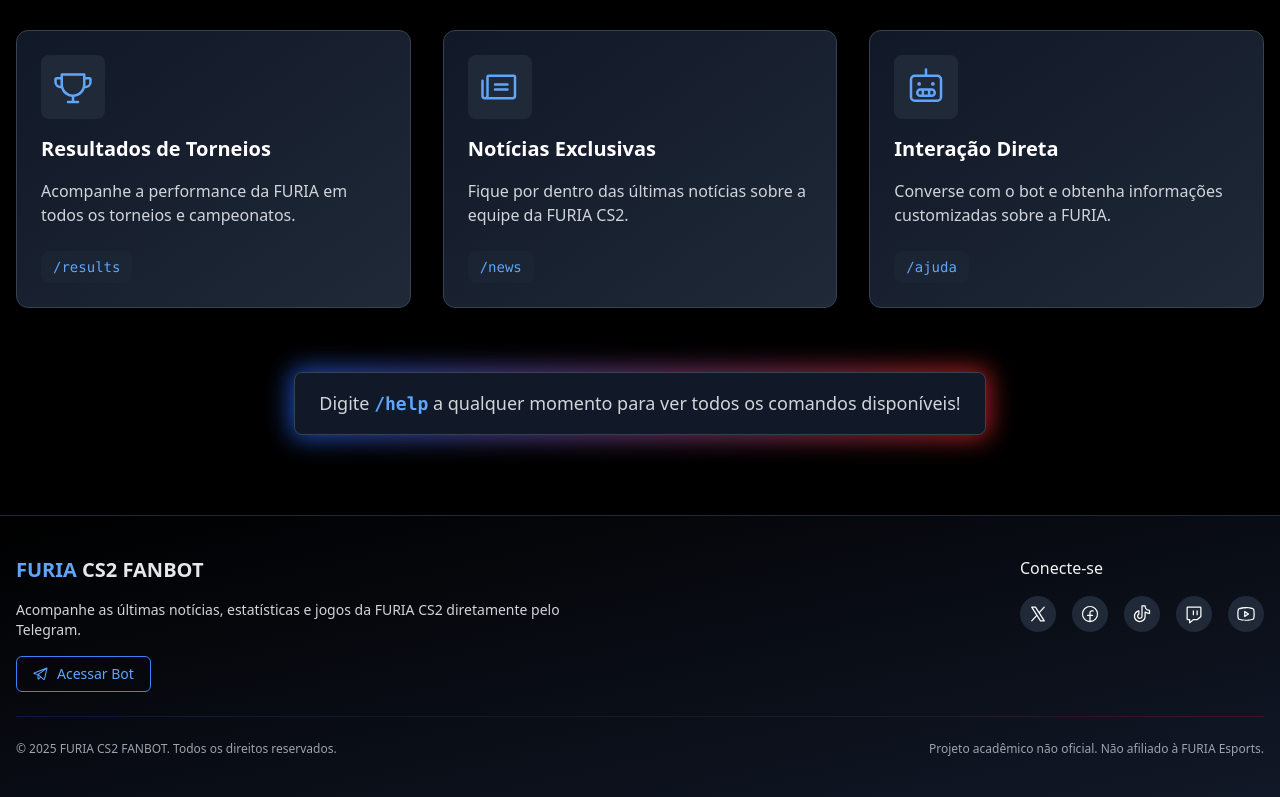
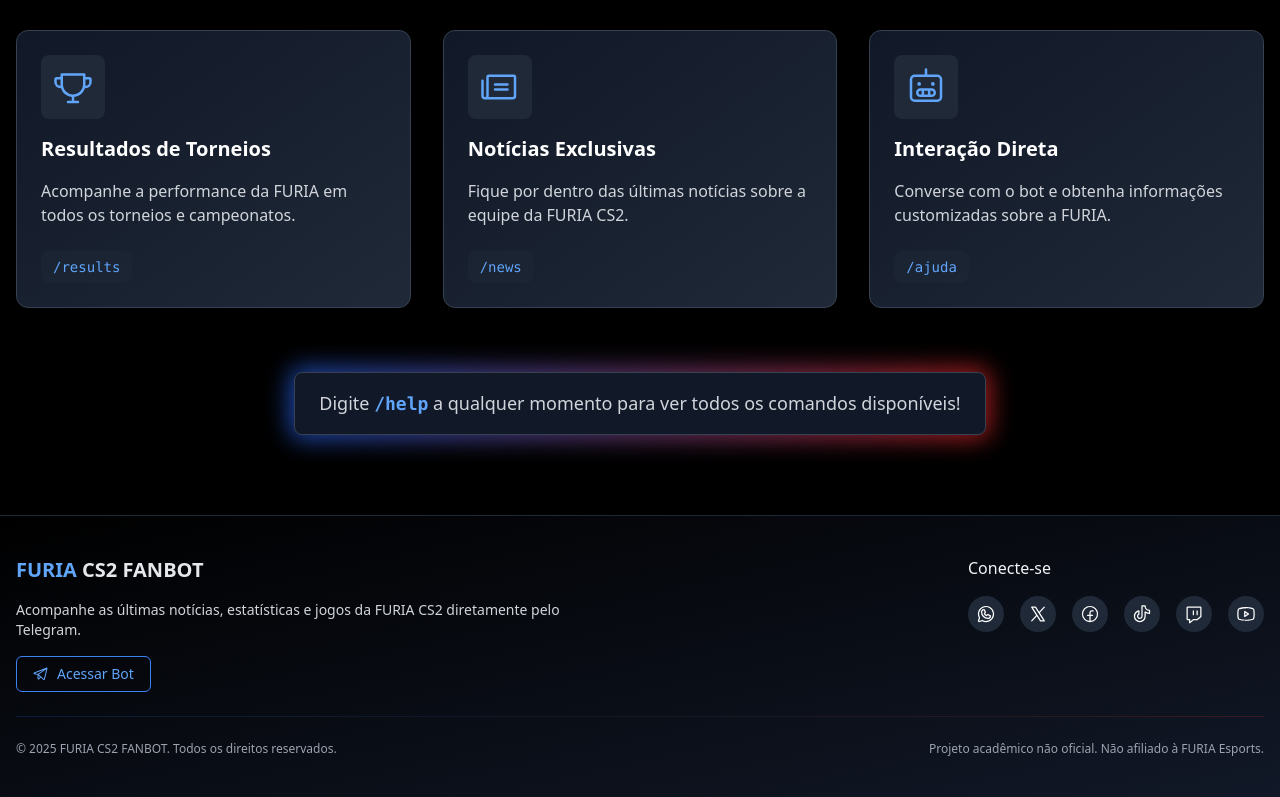
Before and after one commit to PedroSmaxY/furia-fanbot, a Next.js app in the folder landing-page/: page / in a window 1280 px wide. Shown: the part 1184-1981 px from the top of the page. Built offline with nearby package versions, Linux system fonts and the light colour scheme.

Commit message:
atualizando links do bot e adicionando ícone do WhatsApp no rodapé

```diff
--- a/landing-page/src/app/_components/hero.tsx
+++ b/landing-page/src/app/_components/hero.tsx
@@ -49,7 +49,7 @@
               className="bg-blue-500 hover:bg-blue-600 w-fit transition-all duration-300 hover:scale-105 hover:shadow-lg hover:shadow-blue-500/30 text-lg py-6"
             >
               <Link
-                href="https://t.me/furiabot"
+                href="https://t.me/furiacs2_pedrosmaxy_bot"
                 target="_blank"
                 rel="noopener noreferrer"
                 className="flex items-center justify-center gap-3"
--- a/landing-page/src/components/footer.tsx
+++ b/landing-page/src/components/footer.tsx
@@ -7,6 +7,7 @@
   FacebookLogo,
   TwitchLogo,
   YoutubeLogo,
+  WhatsappLogo,
 } from "@phosphor-icons/react/dist/ssr";
 import Link from "next/link";
 
@@ -31,7 +32,7 @@
               asChild
             >
               <a
-                href="https://t.me/furiabot"
+                href="https://t.me/furiacs2_pedrosmaxy_bot"
                 target="_blank"
                 rel="noopener noreferrer"
               >
@@ -46,6 +47,13 @@
             <div>
               <h4 className="font-medium mb-4 text-gray-100">Conecte-se</h4>
               <div className="flex space-x-4 mt-2">
+                <Link
+                  href="https://wa.me/5511993404466"
+                  target="_blank"
+                  className="hover:text-blue-400 transition-colors p-2 bg-gray-800 rounded-full hover:bg-gray-700"
+                >
+                  <WhatsappLogo className="h-5 w-5" />
+                </Link>
                 <Link
                   href="https://x.com/FURIA"
                   target="_blank"
```
